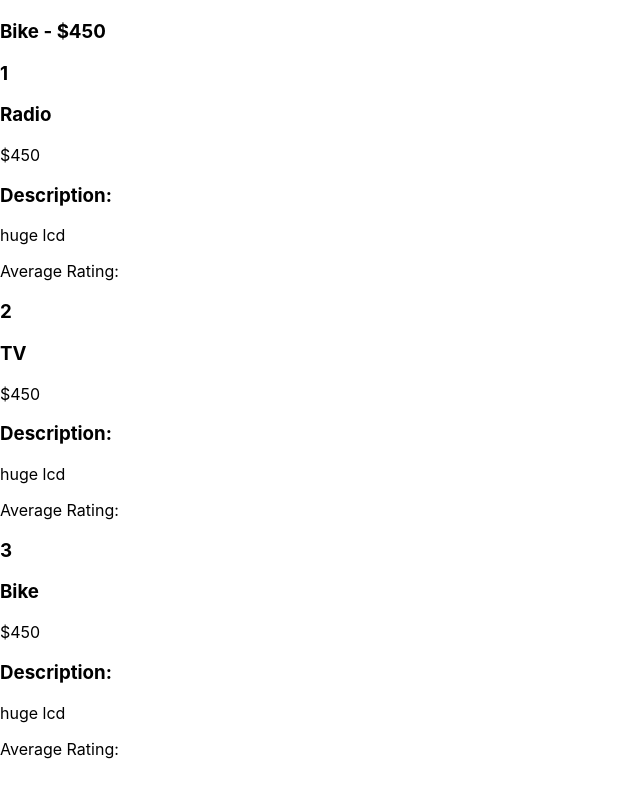
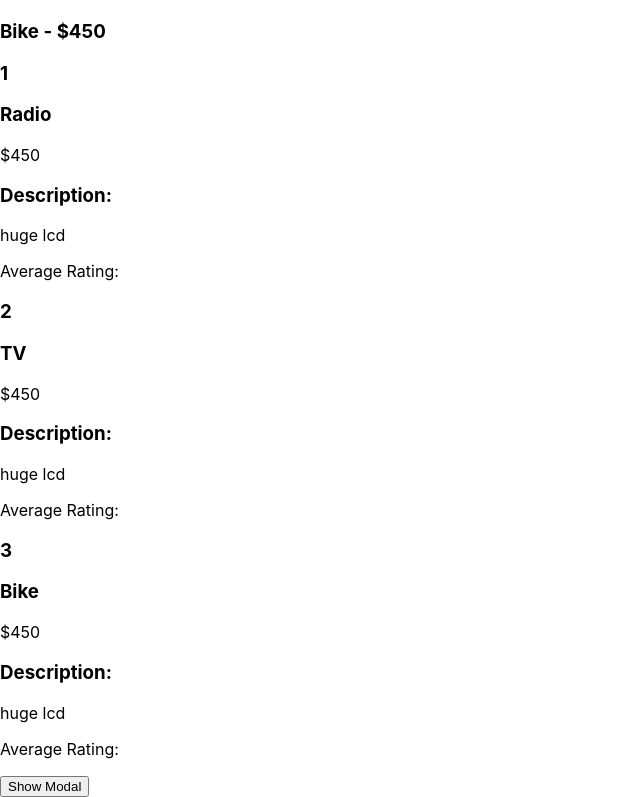
Before and after one commit to snowleopardAlexa/react-design-patterns, a React (Create React App) app: page / in a window 1280 px wide. Shown: the part 1048-1845 px from the top of the page, without its empty margins (0-640 px from the left). Before the commit the page ends 1823 px from the top, so only its background shows below. Built offline with nearby package versions, Linux system fonts and the light colour scheme.

Commit message:
import modal

```diff
--- a/src/App.js
+++ b/src/App.js
@@ -6,6 +6,7 @@ import { SmallPersonListItem }  from './people/SmallPersonListItem';
 import { LargePersonListItem }  from './people/LargePersonListItem';
 import { SmallProductListItem }  from './products/SmallProductListItem';
 import { LargeProductListItem }  from './products/LargeProductListItem';
+import { Modal } from './Modal';
 
 const LeftHandComponent = ({ name }) => {
   return <h1 style={{backgroundColor: "red"}}>{name}</h1>
@@ -80,6 +81,9 @@ function App() {
      resourceName="product"
      itemComponent={LargeProductListItem}
     />
+    <Modal>
+      <LargeProductListItem product={products[0]} />
+    </Modal>
    </>
   );
 }
--- a/src/Modal.js
+++ b/src/Modal.js
@@ -19,7 +19,7 @@ const ModalBody = styled.div`
   width: 50%;
 `;
 
-export const Modal = ({ childen }) => {
+export const Modal = ({ children }) => {
     const [shouldShow, setShouldShow] = useState(false);
 
     return (
```
